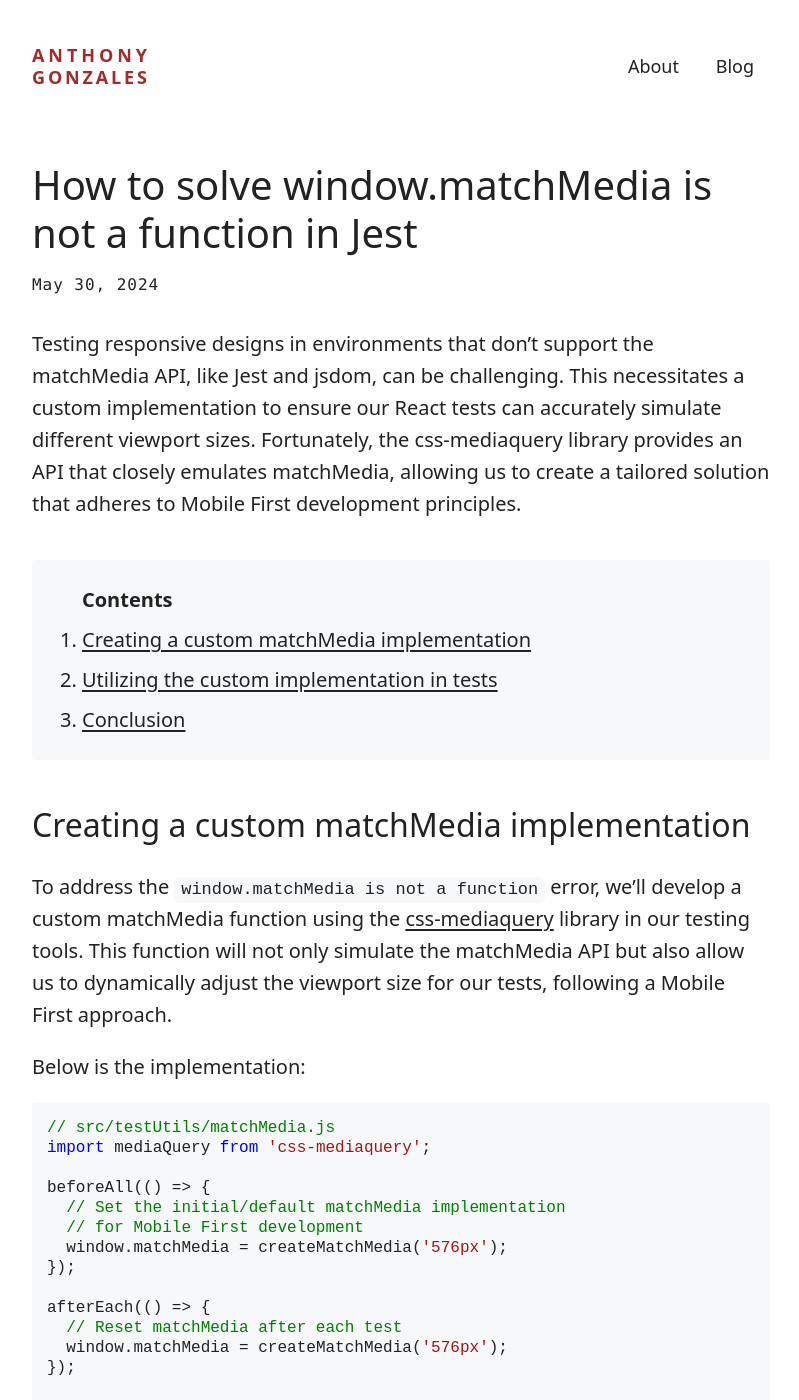
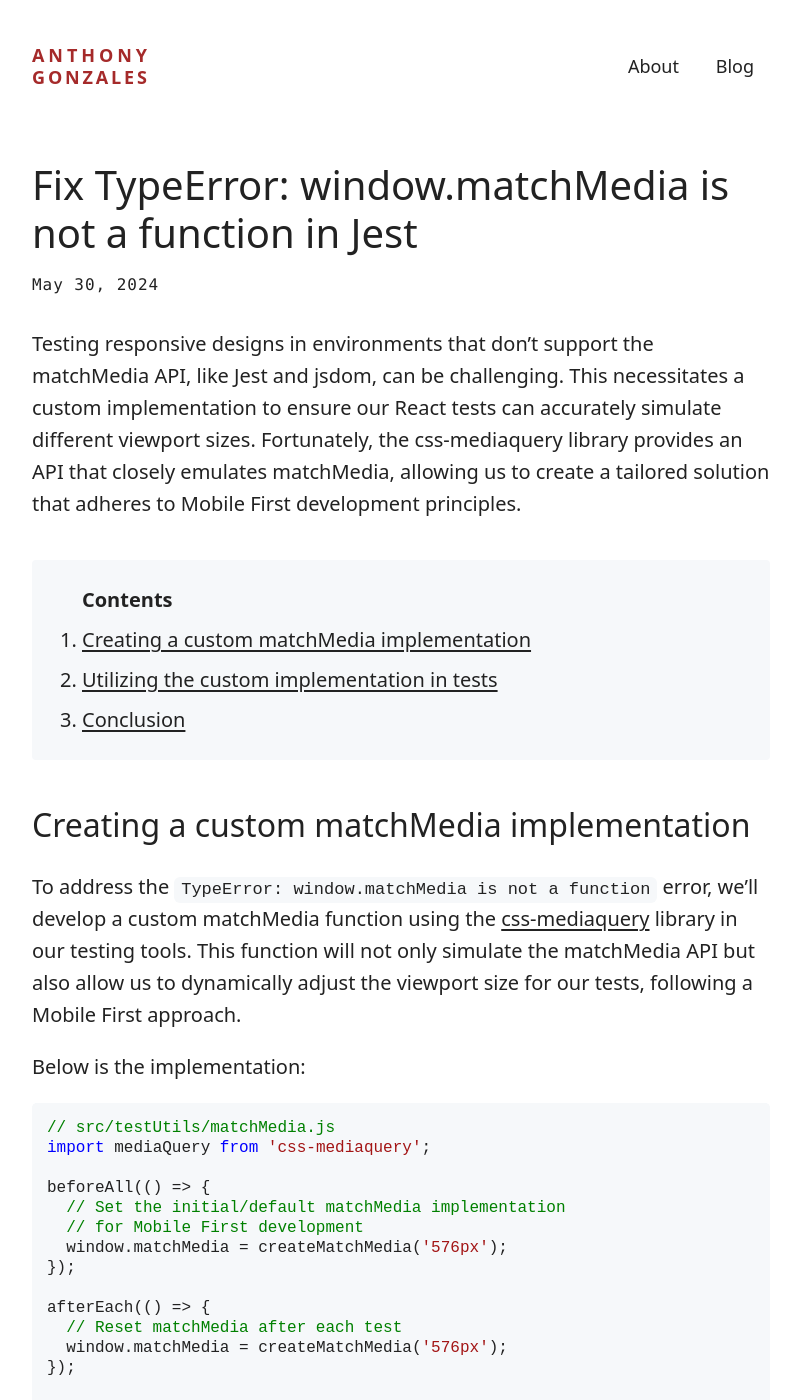
Before and after one commit to antgonzales/antgonzales.github.io, a Jekyll site: the page built from _posts/2024-02-23-how-to-solve-match-media-is-not-a-function.md, in a window 1280 px wide and 1400 px high. Shown: the whole window, without its empty margins (239-1038 px from the left). Built offline with Jekyll 4.4.1, drawn with Linux system fonts in a browser that asks for light colours.

```diff
--- a/_posts/2024-02-23-how-to-solve-match-media-is-not-a-function.md
+++ b/_posts/2024-02-23-how-to-solve-match-media-is-not-a-function.md
@@ -1,8 +1,8 @@
 ---
 layout: post
-title: "How to solve window.matchMedia is not a function in Jest"
+title: "Fix TypeError: window.matchMedia is not a function in Jest"
 description: "Learn how to emulate matchMedia in Jest for responsive design
-testing. Solve window.matchMedia is not a function error."
+testing. Create a reusable test helper to check code at different breakpoints."
 date: 2024-05-30
 ---
 
@@ -20,12 +20,12 @@
 
 ## Creating a custom matchMedia implementation
 
-To address the `window.matchMedia is not a function` error, we'll develop a
-custom matchMedia function using the
+To address the `TypeError: window.matchMedia is not a function` error, we'll
+develop a custom matchMedia function using the
 [css-mediaquery](https://github.com/ericf/css-mediaquery) library in our
-testing tools. This function will not only simulate the matchMedia API but
-also allow us to dynamically adjust the viewport size for our tests, following
-a Mobile First approach.
+testing tools. This function will not only simulate the matchMedia API but also
+allow us to dynamically adjust the viewport size for our tests, following a
+Mobile First approach.
 
 Below is the implementation:
 
```
